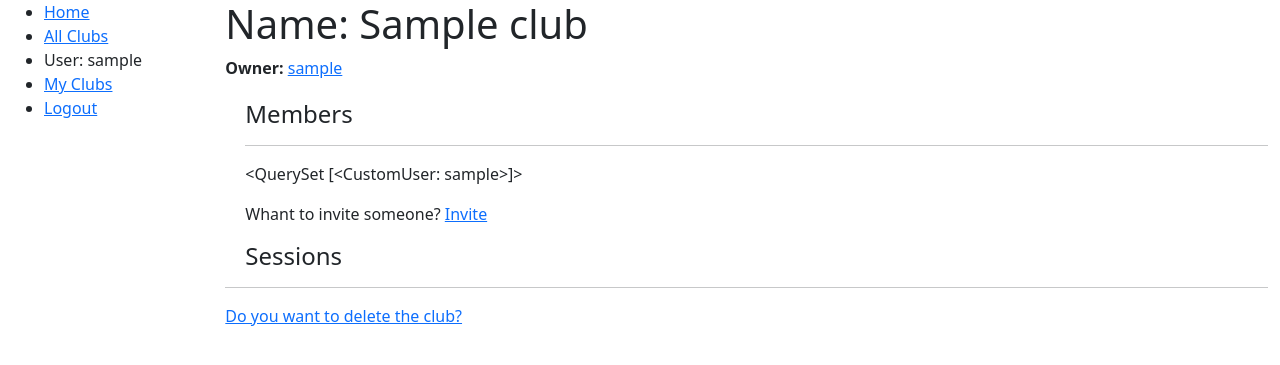
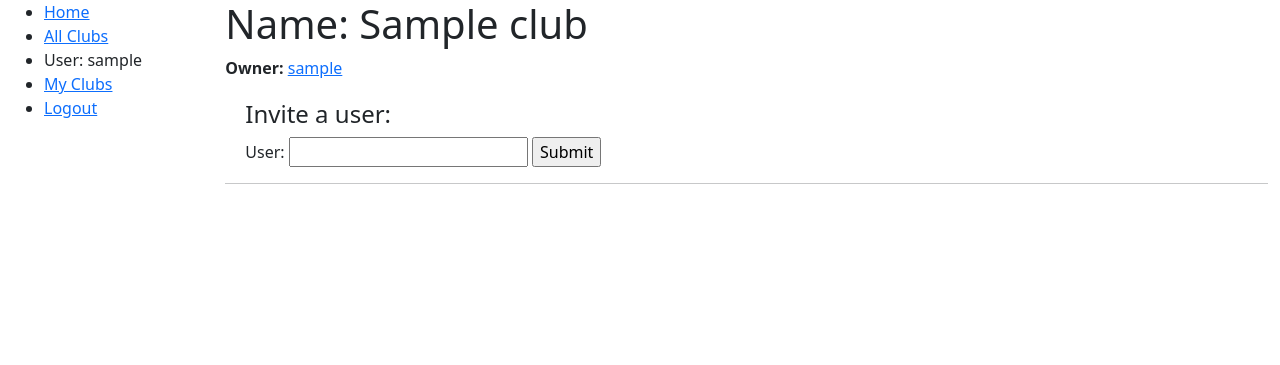
Before and after one commit to mihaibercea/debtSettler, a Django app: page /club/1/invite/ in a window 1280 px wide. Shown: the top 365 px of the page. Run offline with Django 4.2, Linux system fonts and the light colour scheme; a user stored in the database is signed in; tables that the repository leaves empty hold one stand-in row (values such as "Sample post"); data that the repository does not hold is empty.

Commit message:
Testing Forms
Testing Forms

```diff
--- a/home/forms.py
+++ b/home/forms.py
@@ -3,3 +3,7 @@ from django import forms
 class InviteForm(forms.Form):
 
     user = forms.CharField(label='User', max_length=100)
+
+class TestForm(forms.Form):
+
+    text = forms.CharField(label='Text', max_length=50)
--- a/home/templates/home/club_detail.html
+++ b/home/templates/home/club_detail.html
@@ -30,6 +30,9 @@
 
   <hr>
 
+  <p><a href = "{{ club.get_absolute_url }}/update">Do you want to edit the club?</a></p>
+
+  <hr>
 <p><a href = "{{ club.get_absolute_url }}/delete">Do you want to delete the club?</a></p>
 
 {% endblock %}
--- a/home/urls.py
+++ b/home/urls.py
@@ -11,5 +11,6 @@ urlpatterns = [
     path('clubs/create/', views.ClubCreate.as_view(), name='club-create'),
     path('club/<int:pk>/update/', views.ClubUpdate.as_view(), name='club-update'),
     path('club/<int:pk>/delete/', views.ClubDelete.as_view(), name='club-delete'),
-    path('club/<int:pk>/invite/', views.ClubInviteView.as_view(), name='club-invite'),
+    path('club/<int:pk>/invite/', views.club_invite_view, name='club-invite'),
+    path('test', views.test_view, name='test')
 ]
--- a/home/views.py
+++ b/home/views.py
@@ -16,7 +16,7 @@ from django.urls import reverse_lazy
 from django.contrib import messages
 from django.contrib.auth.mixins import LoginRequiredMixin
 from django.contrib.auth.decorators import login_required
-from .forms import InviteForm
+from .forms import InviteForm, TestForm
 
 
 
@@ -59,35 +59,57 @@ class ClubDetailView(LoginRequiredMixin, generic.DetailView):
         return render(request, 'home/club_detail.html', context={'club': club})
 
 
-class ClubInviteView(LoginRequiredMixin, generic.DetailView):
+# class ClubInviteView(LoginRequiredMixin, generic.DetailView):
 
-    model = Club
+#     model = Club
+#     template_name = "home/club_invite.html"
 
-    def club_invite_view(request, primary_key):
-        club = get_object_or_404(Club, pk=primary_key)
+def test_view(request):
+    helper_text = 'Testing...'
+    text = 'No text yet.'
+
+    if request.method == 'POST':
+        form = TestForm(request.POST)
+
+        if form.is_valid():
+
+            text = form.cleaned_data['text']
+            helper_text = 'Test has passed.'
+
+            #return render(request, 'home/test.html', context={'form':form, 'helper_text':helper_text, 'text': text})
+            return render(request, 'home/index.html')
+    else:
+        form = TestForm()
+    return render(request, 'home/test.html', context={'form':form, 'helper_text':helper_text, 'text': text})
+
+@login_required
+def club_invite_view(request, pk):
+    club = get_object_or_404(Club, pk=pk)
+    helper_text = 'Invite a user:'
+
+    if request.method == 'POST':
         form = InviteForm(request.POST)
-        helper_text = 'Invite a user:'
 
-        if request.method == 'POST':
-            form = InviteForm(request.POST)
+        if form.is_valid():
 
-            if form.is_valid():
+            user_invited = form.cleaned_data['user']
 
-                user_invite = form.cleaned_data['user']
+            for u in CustomUser.objects.all():
+                if user_invited == str(u.username):
 
+                    valid_invite = Invite(parent_club=club, from_user=request.user, to_user=u, time_created = timezone.now)
 
-                for u in CustomUser.object.all():
-                    if user_invite == u.username:
+                    helper_text = 'Invite a user:'
 
-                        valid_invite = Invite(parent_club=club, from_user=request.user, to_user=u, time_created = timezone.now)
-                        valid_invite.save()
-                        club.invites_sent.add(valid_invite)
-                        club.save()
-                        return render(request, 'home/club_detail.html', context={'club': club})
+                    valid_invite.save()
+                    club.invites_sent.add(valid_invite)
+                    club.save()
+                    return render(request, 'home/club_invite.html',  context={'form':form, 'helper_text':'Invite sent. Invite another user?', 'club': club})
 
-                return render(request, 'home/club_invite.html', context={'form':form, 'helper_text':'User not found. Please input a valid username', 'club': club})
-
-        return render(request, 'home/club_invite.html', context={'club': club, 'form':form, 'helper_text':helper_text})
+            return render(request, 'home/club_invite.html', context={'form':form, 'helper_text':'User not found. Please input a valid username', 'club': club})
+    else:
+        form = InviteForm()
+    return render(request, 'home/club_invite.html', context={'club': club, 'form':form, 'helper_text':helper_text})
 
 class SessionDetailView(LoginRequiredMixin, generic.DetailView):
     model = Session
@@ -119,7 +141,7 @@ class ClubCreate(LoginRequiredMixin, CreateView):
 
 class ClubUpdate(LoginRequiredMixin, UpdateView):
     model = Club
-    fields = ['name', 'members', 'sessions']
+    fields = ['name', 'members']
 
 class ClubDelete(LoginRequiredMixin, DeleteView):
     model = Club
```
Also changed, not shown: home/templates/home/test.html (added, +24 -0 lines).
